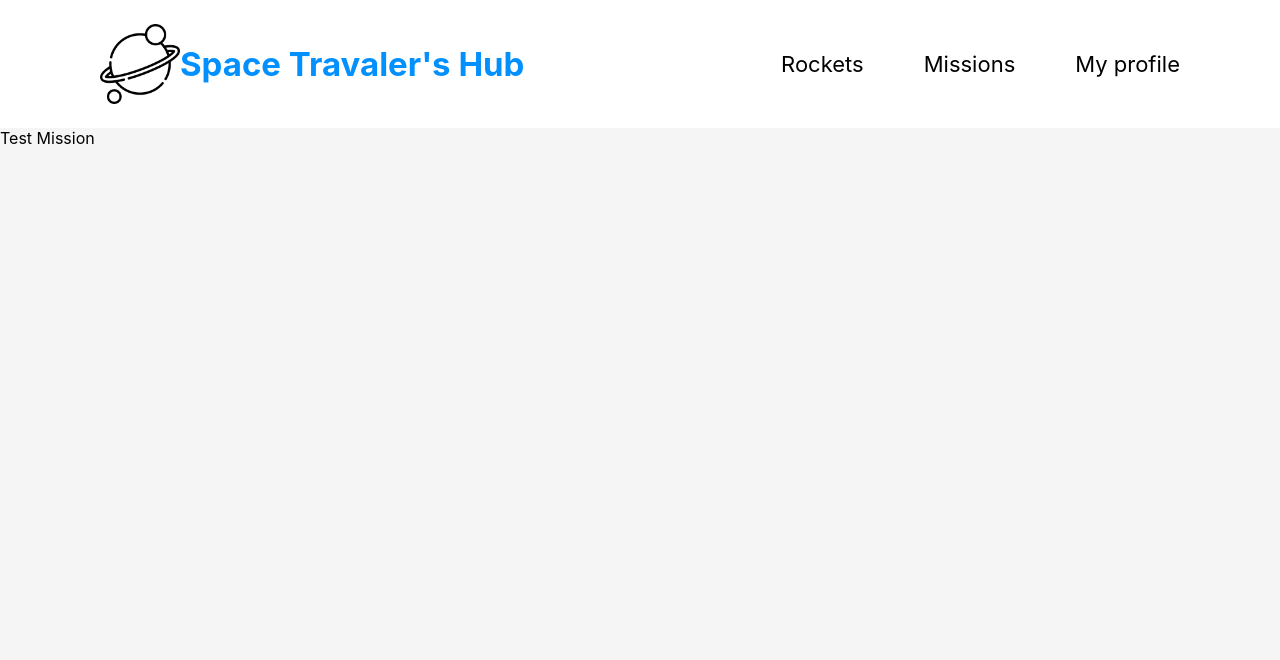
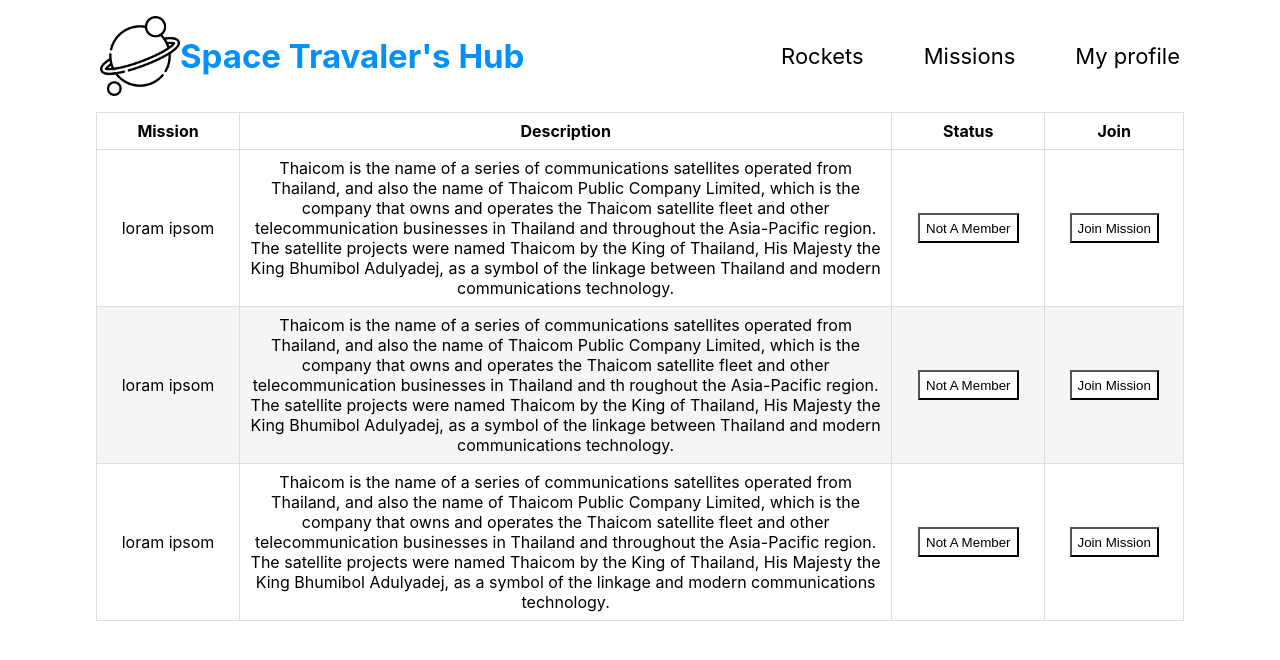
Before and after one commit to jahongiry/traveler-hub, a React (Create React App) app: page /missions in a window 1280 px wide. Shown: the top 660 px of the page. Built offline with nearby package versions, Linux system fonts and the light colour scheme.

Commit message:
Create a basic UI for the missions

```diff
--- a/src/App.css
+++ b/src/App.css
@@ -1,38 +1,25 @@
-.App {
-  text-align: center;
+.missions-table table {
+  border-collapse: collapse;
+  width: 85%;
+  margin: 0 auto;
 }
 
-.App-logo {
-  height: 40vmin;
-  pointer-events: none;
+.missions-table td,
+th {
+  border: 1px solid #ddd;
+  text-align: center;
+  padding: 8px;
 }
 
-@media (prefers-reduced-motion: no-preference) {
-  .App-logo {
-    animation: App-logo-spin infinite 20s linear;
-  }
+.missions-table tr:nth-child(even) {
+  background-color: whitesmoke;
 }
 
-.App-header {
-  background-color: #282c34;
-  min-height: 100vh;
-  display: flex;
-  flex-direction: column;
-  align-items: center;
-  justify-content: center;
-  font-size: calc(10px + 2vmin);
-  color: white;
+.missions-table table .discription {
+  width: 60%;
 }
 
-.App-link {
-  color: #61dafb;
+.missions-table table button {
+  background-color: white;
+  height: 30px;
 }
-
-@keyframes App-logo-spin {
-  from {
-    transform: rotate(0deg);
-  }
-  to {
-    transform: rotate(360deg);
-  }
-}
--- a/src/components/Missons.js
+++ b/src/components/Missons.js
@@ -1,5 +1,64 @@
-const Missions = () => {
-  return "Test Mission";
-};
+const Missions = () => (
+  <div className="missions-table">
+    <table>
+      <thead>
+        <tr>
+          <th>Mission</th>
+          <th className="discription">Description</th>
+          <th>Status</th>
+          <th>Join</th>
+        </tr>
+      </thead>
+      <tbody>
+        <tr>
+          <td className="mission-name">loram ipsom</td>
+          <td>
+            Thaicom is the name of a series of communications satellites
+            operated from Thailand, and also the name of Thaicom Public
+            Company Limited, which is the company that owns and operates
+            the Thaicom satellite fleet and other telecommunication businesses
+            in Thailand and throughout the Asia-Pacific region. The satellite
+            projects were named Thaicom by the King of Thailand, His Majesty
+            the King Bhumibol Adulyadej, as a symbol of the linkage between
+            Thailand and modern communications technology.
+          </td>
+          <td><button type="submit">Not A Member</button></td>
+          <td><button type="submit">Join Mission</button></td>
+        </tr>
+        <tr>
+          <td>loram ipsom</td>
+          <td>
+            Thaicom is the name of a series of communications
+            satellites operated from Thailand, and also the name of
+            Thaicom Public Company Limited, which is the company
+            that owns and operates the Thaicom satellite fleet and
+            other telecommunication businesses in Thailand and th
+            roughout the Asia-Pacific region. The satellite projects
+            were named Thaicom by the King of Thailand, His Majesty
+            the King Bhumibol Adulyadej, as a symbol of the linkage
+            between Thailand and modern communications technology.
+          </td>
+          <td><button type="submit">Not A Member</button></td>
+          <td><button type="submit">Join Mission</button></td>
+        </tr>
+        <tr>
+          <td>loram ipsom</td>
+          <td>
+            Thaicom is the name of a series of communications
+            satellites operated from Thailand, and also the name of
+            Thaicom Public Company Limited, which is the company that
+            owns and operates the Thaicom satellite fleet and other
+            telecommunication businesses in Thailand and throughout
+            the Asia-Pacific region. The satellite projects were named
+            Thaicom by the King of Thailand, His Majesty the King Bhumibol
+            Adulyadej, as a symbol of the linkage and modern communications technology.
+          </td>
+          <td><button type="submit">Not A Member</button></td>
+          <td><button type="submit">Join Mission</button></td>
+        </tr>
+      </tbody>
+    </table>
+  </div>
+);
 
 export default Missions;
--- a/src/components/Navigation.js
+++ b/src/components/Navigation.js
@@ -1,31 +1,31 @@
-import React from "react";
-import { NavLink } from "react-router-dom";
-import classes from "./Navigation.module.css";
-import logo from "../img/planet.png";
+import React from 'react';
+import { NavLink } from 'react-router-dom';
+import classes from './Navigation.module.css';
+import logo from '../img/planet.png';
 
 const Navigation = () => {
   const links = [
     {
       id: 1,
-      path: "/",
-      text: "Rockets",
+      path: '/',
+      text: 'Rockets',
     },
     {
       id: 2,
-      path: "/missions",
-      text: "Missions",
+      path: '/missions',
+      text: 'Missions',
     },
     {
       id: 3,
-      path: "/myprofile",
-      text: "My profile",
+      path: '/myprofile',
+      text: 'My profile',
     },
   ];
 
   return (
     <nav className={classes.navBar}>
       <div className={classes.mainHeader}>
-        <img src={logo}></img>
+        <img alt="website logo" src={logo} />
         <h1>Space Travaler&apos;s Hub</h1>
       </div>
       <ul>
--- a/src/components/Navigation.module.css
+++ b/src/components/Navigation.module.css
@@ -1,9 +1,5 @@
 * {
   box-sizing: border-box;
-}
-
-body {
-  background-color: whitesmoke;
 }
 
 nav {
@@ -17,7 +13,7 @@ nav {
   margin: 0 auto;
   color: #0290ff;
   font-size: 22px;
-  height: 8rem;
+  height: 7rem;
   background-color: white;
 }
 
--- a/src/components/Profile.js
+++ b/src/components/Profile.js
@@ -1,5 +1,3 @@
-const Profile = () => {
-  return "Test Profile";
-};
+const Profile = () => 'Test Profile';
 
 export default Profile;
--- a/src/components/Rockets.js
+++ b/src/components/Rockets.js
@@ -1,5 +1,3 @@
-const Rockets = () => {
-  return "Test";
-};
+const Rockets = () => 'Test';
 
 export default Rockets;
--- a/src/index.js
+++ b/src/index.js
@@ -1,14 +1,11 @@
-import React from "react";
-import ReactDOM from "react-dom/client";
-import "./index.css";
-import App from "./App";
-import reportWebVitals from "./reportWebVitals";
+import React from 'react';
+import ReactDOM from 'react-dom/client';
+import './index.css';
+import App from './App';
 
-const root = ReactDOM.createRoot(document.getElementById("root"));
+const root = ReactDOM.createRoot(document.getElementById('root'));
 root.render(
   <React.StrictMode>
     <App />
-  </React.StrictMode>
+  </React.StrictMode>,
 );
-
-reportWebVitals();
--- a/src/reportWebVitals.js
+++ /dev/null
@@ -1,13 +0,0 @@
-const reportWebVitals = onPerfEntry => {
-  if (onPerfEntry && onPerfEntry instanceof Function) {
-    import('web-vitals').then(({ getCLS, getFID, getFCP, getLCP, getTTFB }) => {
-      getCLS(onPerfEntry);
-      getFID(onPerfEntry);
-      getFCP(onPerfEntry);
-      getLCP(onPerfEntry);
-      getTTFB(onPerfEntry);
-    });
-  }
-};
-
-export default reportWebVitals;
```
Also changed, not shown: src/App.js (+7 -7 lines), src/index.css (+17 -3 lines), src/setupTests.js (deleted, +0 -5 lines), src/logo.svg (deleted).
